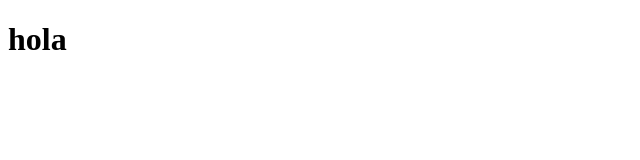
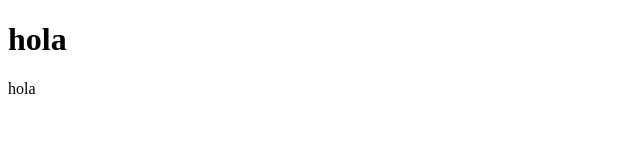
Before and after one commit to Lilenlilen/ejerciciouno, a plain HTML site: page index.html in a window 1280 px wide. Shown: the full height of the page, 0-640 px from the left. Drawn offline with Linux system fonts and the light colour scheme.

Commit message:
agregue un parrafo a la seccion

```diff
--- a/index.html
+++ b/index.html
@@ -17,7 +17,7 @@
       <nav></nav>
       <article>
         <header></header>
-        <section></section>
+        <section><p>hola</p></section>
         <section></section>
         <footer></footer>
       </article>
```
